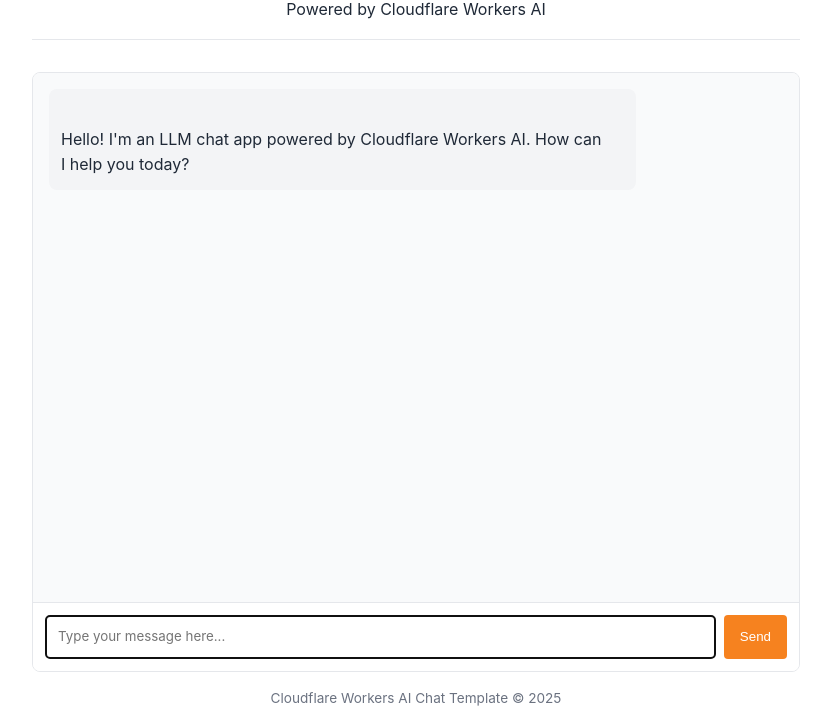
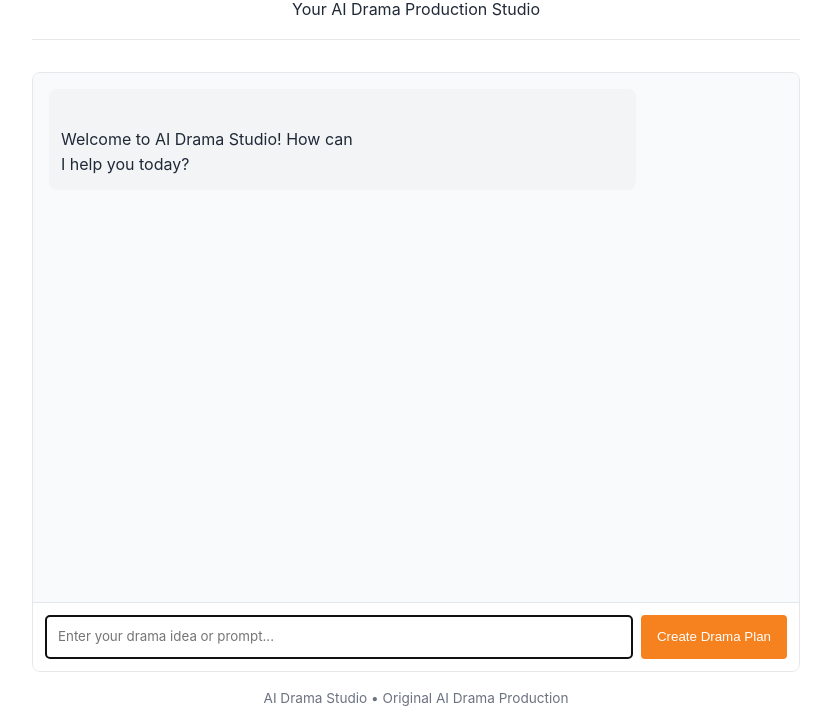
Before and after one commit to chrisjeanlipon14-debug/ai-drama-studio-ai, a website: page public/index.html in a window 1280 px wide. Shown: the part 73-800 px from the top of the page, without its empty margins (224-1055 px from the left). Drawn offline with Linux system fonts and the light colour scheme.

Commit message:
Update index.html

```diff
--- a/public/index.html
+++ b/public/index.html
@@ -3,7 +3,7 @@
 	<head>
 		<meta charset="UTF-8" />
 		<meta name="viewport" content="width=device-width, initial-scale=1.0" />
-		<title>LLM Chat App</title>
+		<title>AI Drama Studio</title>
 		<style>
 			:root {
 				--primary-color: #f6821f;
@@ -144,15 +144,15 @@
 	</head>
 	<body>
 		<header>
-			<h1>Cloudflare AI Chat</h1>
-			<p>Powered by Cloudflare Workers AI</p>
+			<h1>AI Drama Studio</h1>
+			<p>Your AI Drama Production Studio</p>
 		</header>
 
 		<div class="chat-container">
 			<div id="chat-messages" class="chat-messages">
 				<div class="message assistant-message">
 					<p>
-						Hello! I'm an LLM chat app powered by Cloudflare Workers AI. How can
+						Welcome to AI Drama Studio! How can
 						I help you today?
 					</p>
 				</div>
@@ -165,16 +165,16 @@
 			<div class="message-input">
 				<textarea
 					id="user-input"
-					placeholder="Type your message here..."
+					placeholder="Enter your drama idea or prompt..."
 					rows="1"
 					autofocus
 				></textarea>
-				<button id="send-button">Send</button>
+				<button id="send-button">Create Drama Plan</button>
 			</div>
 		</div>
 
 		<footer>
-			<p>Cloudflare Workers AI Chat Template &copy; 2025</p>
+			<p>AI Drama Studio • Original AI Drama Production</p>
 		</footer>
 
 		<!-- Chat app script -->
```
